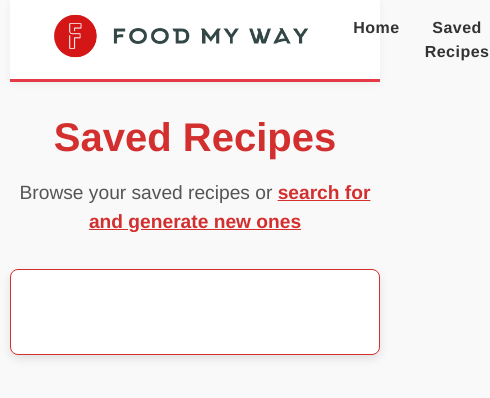
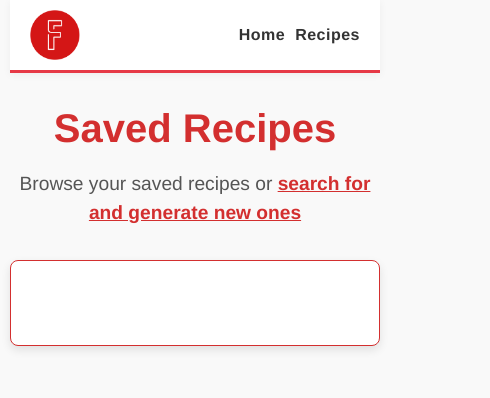
Before and after one commit to fac-32/Pro0930-Food-My-Way, a website with bundled scripts: page public/saved.html in a window 390 px wide. Shown: the whole page, 490 px wide, since content can reach past the window. Built offline with nearby package versions, Linux system fonts and the light colour scheme; no server answers.

Commit message:
feat: responsive for mobiles

```diff
--- a/public/saved.html
+++ b/public/saved.html
@@ -12,13 +12,18 @@
   <body>
     <nav class="navbar">
       <div class="logo">
-        <a href="/"
-          ><img src="images/High-Resolution-Color-Logo.png" alt="MySite Logo"
-        /></a>
+        <a href="/">
+          <img
+            src="images/High-Resolution-Color-Logo.png"
+            alt="MySite Logo"
+            class="full-logo"
+          />
+          <img src="images/favicon.png" alt="MySite Logo" class="small-logo" />
+        </a>
       </div>
       <ul class="nav-links">
         <li><a href="/">Home</a></li>
-        <li><a href="/saved">Saved Recipes</a></li>
+        <li><a href="/saved">Recipes</a></li>
       </ul>
     </nav>
 
--- a/public/styles/style-nav.css
+++ b/public/styles/style-nav.css
@@ -37,3 +37,44 @@
   color: #e63946; /* red hover */
   border-bottom: 2px solid #e63946;
 }
+
+/* Navbar base */
+.navbar {
+  display: flex;
+  justify-content: space-between;
+  align-items: center;
+  padding: 10px 20px;
+
+  flex-wrap: wrap; /* allow wrapping on small screens */
+}
+
+.nav-links {
+  display: flex;
+  gap: 15px;
+  flex-wrap: wrap; /* wrap links if needed */
+}
+
+.logo img {
+  height: 50px;
+}
+
+/* Hide small logo by default */
+.small-logo {
+  display: none;
+}
+
+/* Show small logo and hide full logo on small screens */
+@media screen and (max-width: 600px) {
+  .full-logo {
+    display: none;
+  }
+  .small-logo {
+    display: block;
+    height: 40px;
+  }
+
+  .nav-links {
+    gap: 10px;
+    font-size: 14px;
+  }
+}
```
Also changed, not shown: public/index.html (+8 -3 lines).
